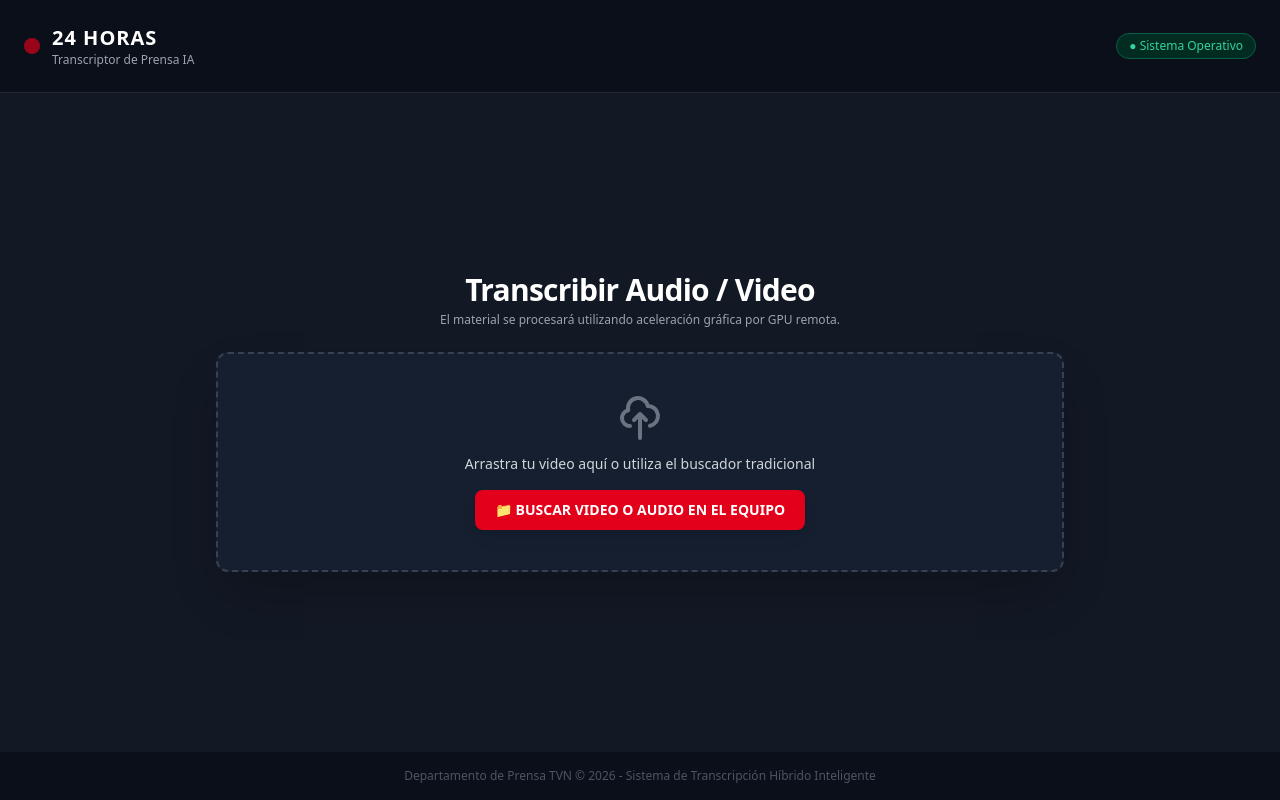
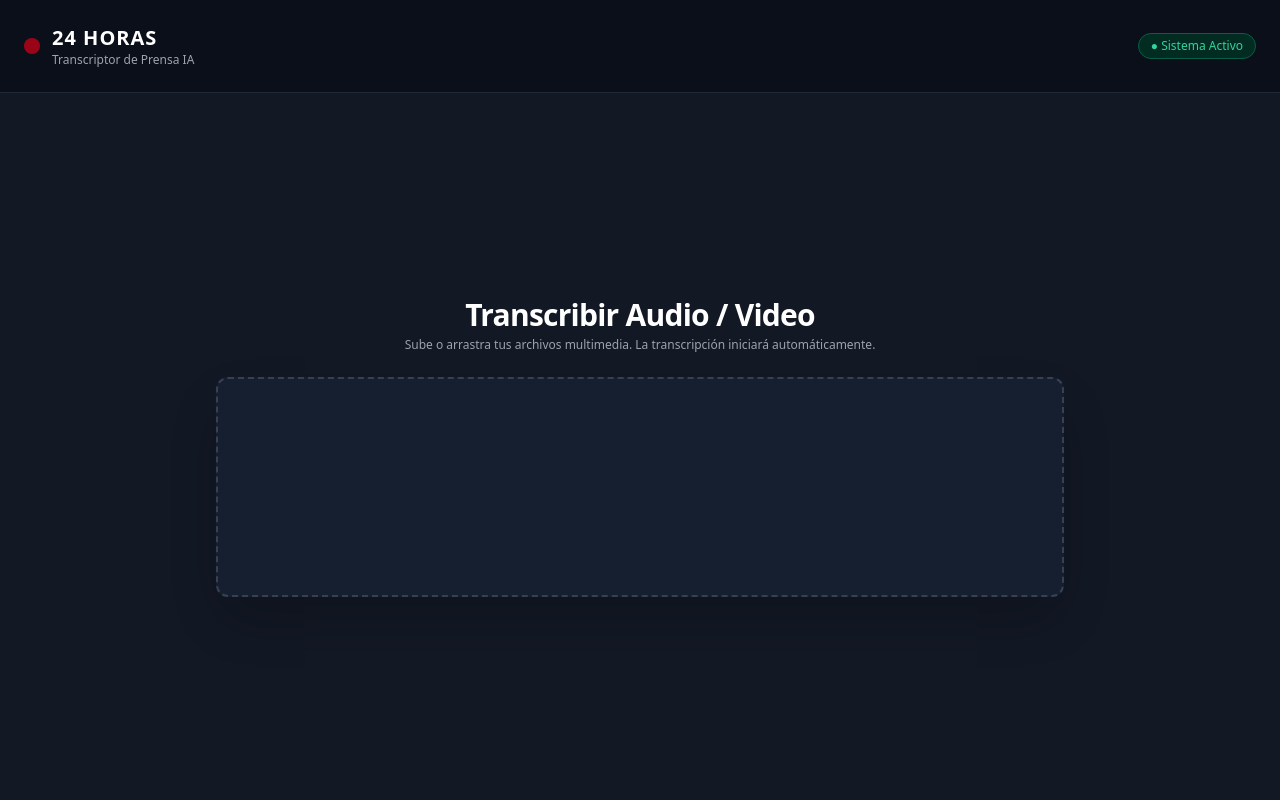
Before and after one commit to sergiofica-max/transcriptor-tvn-1, a FastAPI app: page / in a window 1280 px wide. Run offline with FastAPI, Linux system fonts and the light colour scheme; some libraries are stand-ins or nearby versions.

Commit message:
Update index.html

```diff
--- a/TVN-TRANSCRIPTOR/templates/index.html
+++ b/TVN-TRANSCRIPTOR/templates/index.html
@@ -8,8 +8,8 @@
     <style>
         .glow-pulse {
             border-color: #E2001A !important;
-            background-color: #1c2536 !important;
-            box-shadow: 0 0 20px rgba(226, 0, 26, 0.4);
+            background-color: #1a2436 !important;
+            box-shadow: 0 0 25px rgba(226, 0, 26, 0.5);
         }
     </style>
 </head>
@@ -24,67 +24,19 @@
             </div>
         </div>
         <span class="bg-emerald-950 text-emerald-400 border border-emerald-800 text-xs px-3 py-1 rounded-full font-medium">
-            ● Sistema Operativo
+            ● Sistema Activo
         </span>
     </header>
 
     <main class="flex-1 flex flex-col items-center justify-center p-6 w-full max-w-4xl mx-auto">
         <div class="text-center max-w-2xl mb-6">
             <h2 class="text-3xl font-extrabold mb-1 tracking-tight">Transcribir Audio / Video</h2>
-            <p class="text-gray-400 text-xs">El material se procesará utilizando aceleración gráfica por GPU remota.</p>
+            <p class="text-gray-400 text-xs">Sube o arrastra tus archivos multimedia. La transcripción iniciará automáticamente.</p>
         </div>
 
-        <div id="dropzone" class="w-full bg-[#161f30] border-2 border-dashed border-gray-700 rounded-xl p-6 flex flex-col items-center justify-center shadow-2xl transition-all duration-300 min-h-[220px]">
-            <svg xmlns="http://www.w3.org/2000/svg" class="h-12 w-12 text-gray-500 mb-3" fill="none" viewBox="0 0 24 24" stroke="currentColor">
-                <path stroke-linecap="round" stroke-linejoin="round" stroke-width="2" d="M7 16a4 4 0 01-.88-7.903A5 5 0 1115.9 6L16 6a5 5 0 011 9.9M15 13l-3-3m0 0l-3 3m3-3v12" />
-            </svg>
-            <p class="text-sm font-medium text-gray-300 text-center mb-4">Arrastra tu video aquí o utiliza el buscador tradicional</p>
+        <div id="dropzone" class="w-full bg-[#161f30] border-2 border-dashed border-gray-700 rounded-xl p-8 flex flex-col items-center justify-center shadow-2xl transition-all duration-200 min-h-[220px] cursor-pointer group hover:border-[#E2001A]">
 
-            <div class="relative cursor-pointer">
-                <input type="file" id="fileInput" accept="video/*,audio/*" class="absolute inset-0 w-full h-full opacity-0 cursor-pointer z-50">
-                <button type="button" class="bg-[#E2001A] hover:bg-red-700 text-white font-bold px-5 py-2.5 rounded-lg shadow-lg flex items-center gap-2 text-sm transition-colors duration-200">
-                    📁 BUSCAR VIDEO O AUDIO EN EL EQUIPO
-                </button>
-            </div>
-        </div>
+            <input type="file" id="fileInput" accept="video/*,audio/*" class="hidden">
 
-        <div id="status-card" class="w-full mt-4 p-4 rounded-xl bg-[#1c2536] border border-gray-800 hidden">
-            <div class="flex items-center justify-between mb-2">
-                <div class="flex items-center gap-2">
-                    <div class="w-2.5 h-2.5 bg-[#E2001A] rounded-full animate-ping"></div>
-                    <span id="status-text" class="text-xs font-semibold text-gray-200">Subiendo archivo multimedia...</span>
-                </div>
-                <span id="status-percentage" class="text-xs font-bold text-[#E2001A]">0%</span>
-            </div>
-            <div class="w-full bg-gray-800 rounded-full h-2 mb-1">
-                <div id="status-bar" class="bg-[#E2001A] h-2 rounded-full transition-all duration-300" style="width: 0%"></div>
-            </div>
-            <p class="text-[11px] text-gray-400 italic" id="status-subtext">Conectando con los motores Whisper...</p>
-        </div>
-
-        <div id="player-card" class="w-full mt-4 p-4 rounded-xl bg-[#0b0f19] border border-gray-800 hidden flex flex-col items-center">
-            <label class="block text-xs font-bold uppercase tracking-wider text-gray-400 self-start mb-2">🎬 Vista previa de verificación:</label>
-            <video id="mediaPlayer" controls class="w-full max-h-64 bg-black rounded-lg hidden shadow-lg"></video>
-            <audio id="audioPlayer" controls class="w-full hidden mt-2"></audio>
-        </div>
-
-        <div id="result-card" class="w-full mt-4 hidden">
-            <div class="flex justify-between items-center mb-1">
-                <label class="block text-xs font-bold uppercase tracking-wider text-gray-400">Libreto de Prensa Generado:</label>
-                <span id="live-badge" class="text-[10px] text-emerald-400 font-bold bg-emerald-950/50 px-2 py-0.5 rounded border border-emerald-800 animate-pulse">● Transcribiendo en vivo</span>
-            </div>
-            <textarea id="transcription-output" class="w-full h-56 p-4 bg-[#161f30] border-l-4 border-[#E2001A] text-gray-100 font-mono text-sm rounded-r-xl focus:outline-none resize-none shadow-inner" readonly placeholder="Esperando líneas del motor de IA..."></textarea>
-        </div>
-    </main>
-
-    <footer class="p-4 text-center text-xs text-gray-600 border-t border-gray-900 bg-[#0b0f19]">
-        Departamento de Prensa TVN © 2026 - Sistema de Transcripción Híbrido Inteligente
-    </footer>
-
-    <script>
-        const dropzone = document.getElementById('dropzone');
-        const fileInput = document.getElementById('fileInput');
-        const statusCard = document.getElementById('status-card');
-        const statusBar = document.getElementById('status-bar');
-        const statusText = document.getElementById('status-text');
-        const statusSubtext = document.getElementById('status-subtext
+            <svg xmlns="http://www.w3.org/2000/svg" class="h-12 w-12 text-gray-500 mb-3 group-hover:text-[#E2001A] transition-colors duration-200" fill="none" viewBox="0 0 24 24" stroke="currentColor">
+                <path stroke-linecap="round" stroke-linejoin="round" stroke-width="2" d="M7 16a4 4 0 01-.88-7.903A5 5 0 1115.9 6L16 6a5 5 0 011 9.9M15
```
